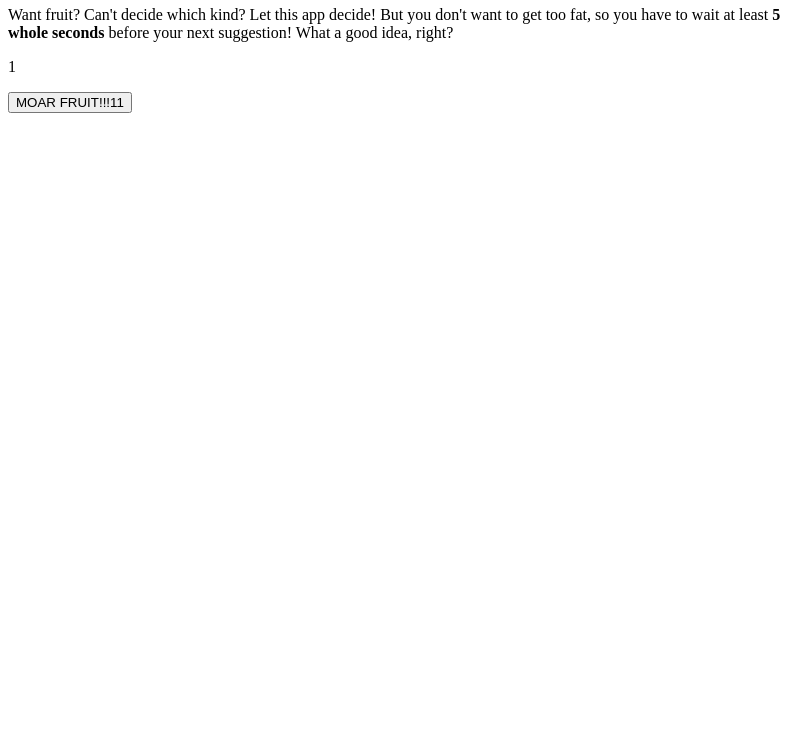
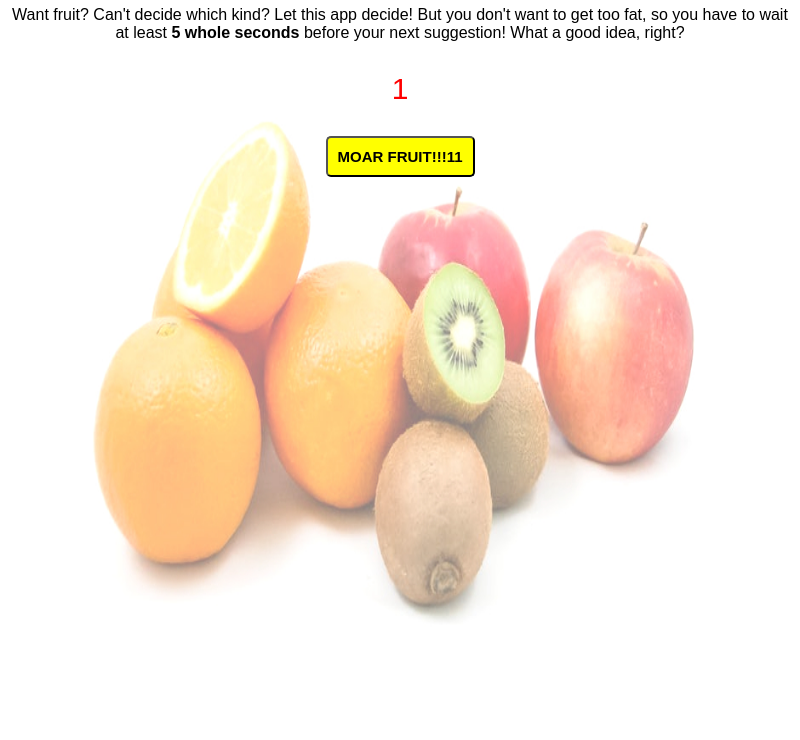
Before and after one commit to EthanPKlein/ElectronDemo, an Electron app: page index.html in a window 800 px wide. Shown: the part 60-800 px from the top of the page. Drawn offline with nearby package versions, Linux system fonts and the light colour scheme.

Commit message:
Adding background image and prettifying

```diff
--- a/index.html
+++ b/index.html
@@ -6,12 +6,13 @@
 
 <body>
     <h1>Super Simple Electron Fruit Suggester</h1>
-    <p>Want fruit?  Can't decide which kind?  Let this app decide!  But you don't want to get too fat, so you have to wait at least <b>5 whole seconds</b> before your next suggestion!  What a good idea, right?</p>
+    <p>Want fruit? Can't decide which kind? Let this app decide! But you don't want to get too fat, so you have to wait at least
+        <b>5 whole seconds</b> before your next suggestion! What a good idea, right?</p>
 
-    <p id="timer">Suggestion in...</p>
+    <p id="timer" class="timer">Suggestion in...</p>
     <p id="serverResponse"></p>
 
-    <button id="startTimer">MOAR FRUIT!!!11</button>
+    <button id="startTimer"><b>MOAR FRUIT!!!11</b></button>
 
     <script>
         if (typeof module === 'object') { window.module = module; module = undefined; }
@@ -19,6 +20,7 @@
     <script src="node_modules/jquery/dist/jquery.min.js"></script>
 
     <script src="alarm.js"></script>
+    <link rel="stylesheet" href="style.css">
 
 </body>
 
--- a/main.js
+++ b/main.js
@@ -23,7 +23,7 @@ function createWindow() {
   }))
 
   // Open the DevTools.
-   //win.webContents.openDevTools();
+   win.webContents.openDevTools();
 
   // Emitted when the window is closed.
   win.on('closed', () => {
--- /dev/null
+++ b/style.css
@@ -0,0 +1,24 @@
+.timer {
+    color: red;
+    font-size: 30px;
+    font-style:
+}
+
+h1 {
+    color: darkviolet;
+}
+
+body {
+    font-family: Arial, "Helvetica Neue", Helvetica, sans-serif;
+    text-align: center;
+    background-image: url("assets/fruit.jpeg");
+    background-size: 100% 100%;
+    background-color: #cccccc;
+}
+
+button {
+    font-size: 15px;
+    background-color: yellow;
+    border-radius: 5px;
+    padding: 10px;
+}
```
Also changed, not shown: assets/fruit.jpeg (added).
